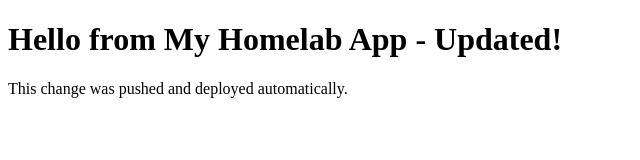
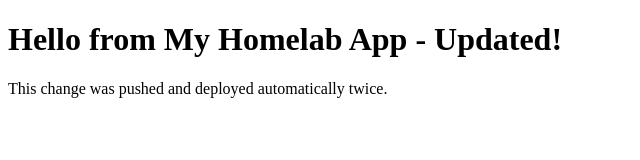
Before and after one commit to Theydontknow22/lab, a plain HTML site: page index.html in a window 1280 px wide. Shown: the full height of the page, 0-640 px from the left. Drawn offline with Linux system fonts and the light colour scheme.

Commit message:
test #2 ;)

```diff
--- a/index.html
+++ b/index.html
@@ -7,6 +7,6 @@
 </head>
 <body>
   <h1>Hello from My Homelab App - Updated!</h1>
-  <p>This change was pushed and deployed automatically.</p>
+  <p>This change was pushed and deployed automatically twice.</p>
 </body>
 </html>
```
